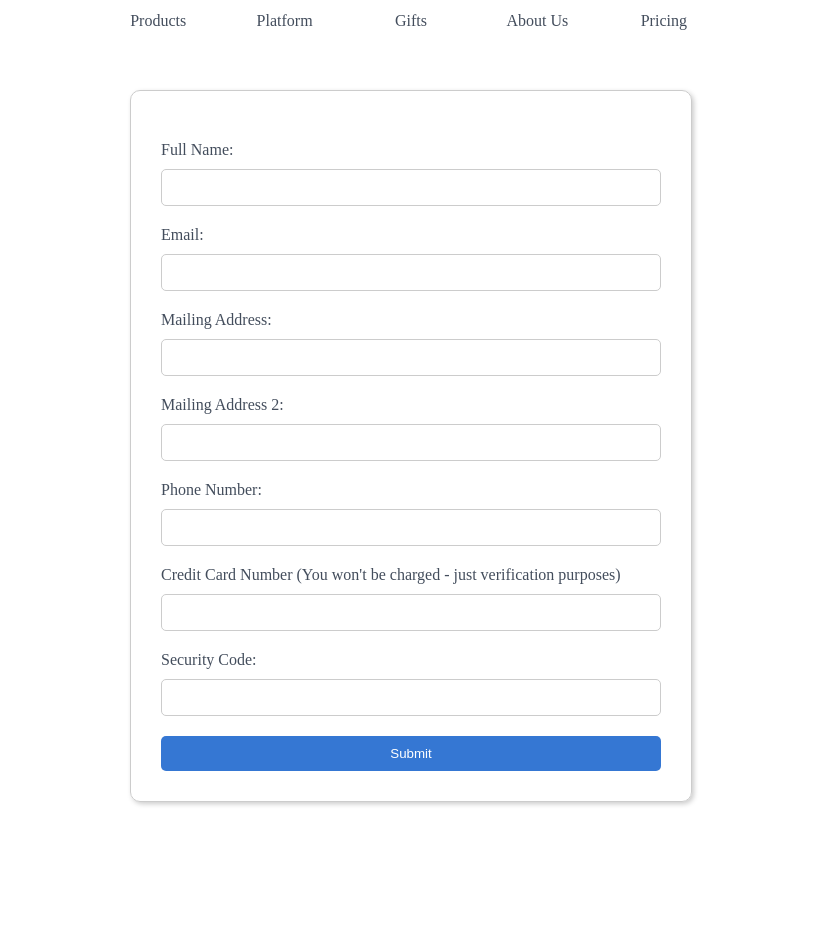
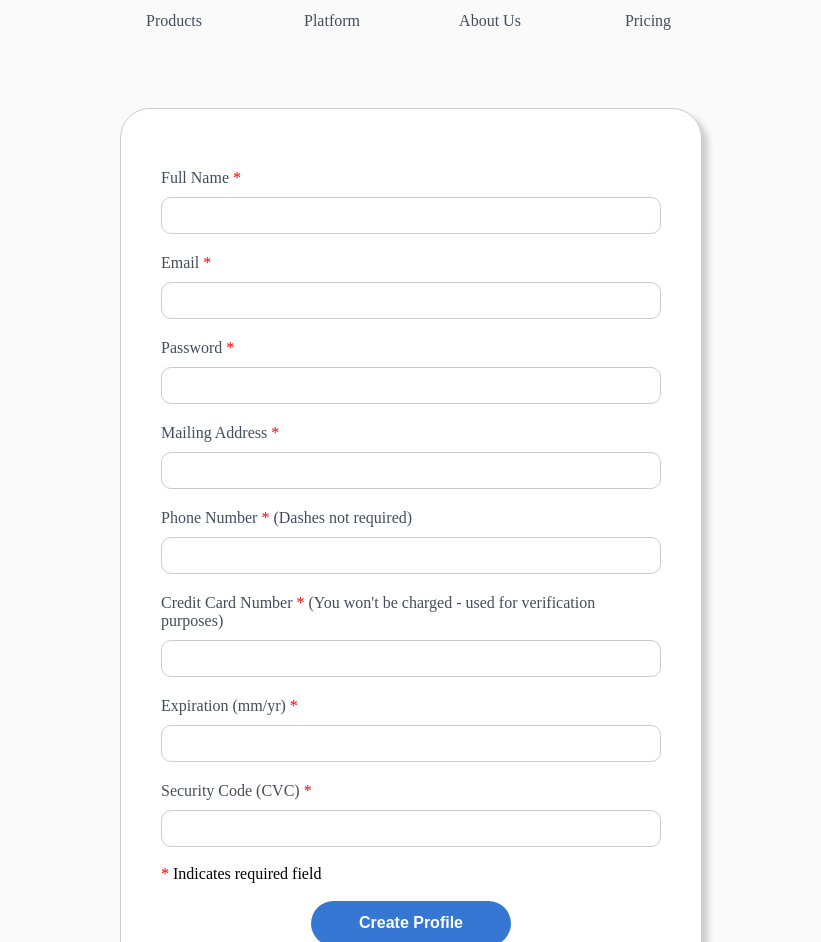
Before and after one commit to Hani6148/SwaggTechAssignment, a plain HTML site: page index.html in a window 1280 px wide. Shown: the part 181-1123 px from the top of the page, without its empty margins (229-1050 px from the left). Before the commit the page ends 1033 px from the top, so only its background shows below. Drawn offline with Linux system fonts and the light colour scheme.

Commit message:
Update index.html
Added more code for believability.

```diff
--- a/index.html
+++ b/index.html
@@ -1,9 +1,10 @@
 <html>
   <head>
     <title>Swagup.com</title>
+		<link rel="shortcut icon" type="image/png" href="favicon.png">
     <style>
         header img {
-        width: 40%;
+        width: 60%;
         height: 20%;
         margin: auto;
         display: block;
@@ -27,13 +28,17 @@
         text-decoration: none;;
         color:rgb(67, 77, 92)
       }
+			body {
+				background-color: #fafafa;
+			}
       form {
     width: 500px;
     margin: 50px auto;
-    padding: 30px;
+    padding: 40px;
     border: 1px solid #ccc;
-    box-shadow: 2px 2px 5px #ccc;
-    border-radius: 10px;
+    box-shadow: 6px 6px 6px #ccc;
+    border-radius: 30px;
+		background-color: white;
   }
 
   label {
@@ -42,20 +47,23 @@
     color: rgb(67, 77, 92);
   }
 
-  input[type="text"], input[type="email"], input[type="password"] {
+  input[type="text"], input[type="email"], input[type="password"], input[type="tel"] {
     width: 100%;
     padding: 10px;
     margin-top: 10px;
     border: 1px solid #ccc;
-    border-radius: 5px;
+    border-radius: 10px;
   }
 
   input[type="submit"] {
-    width: 100%;
+    width: 40%;
+		height: 45px;
     padding: 10px;
     margin-top: 20px;
+		margin: auto;
+  	display: block;
     border: none;
-    border-radius: 5px;
+    border-radius: 30px;
     background-color: #3577d3;
     color: white;
     cursor: pointer;
@@ -68,41 +76,47 @@
   </head>
   <body>
     <header>
-      <img src="https://static.wixstatic.com/media/004200_384da8594c00494298ec482d8ebbe915~mv2.png" alt="Swagup logo">
+      <img src="https://static.wixstatic.com/media/004200_384da8594c00494298ec482d8ebbe915~mv2.png" alt="SwagUp Logo">
     </header>
     <br>
     <nav>
       <ul>
-        <li><a href="#">Products</a></li>
-        <li><a href="#">Platform</a></li>
-        <li><a href="#">Gifts</a></li>
-        <li><a href="#">About Us</a></li>
-        <li><a href="#">Pricing</a></li>
+        <li><a href="https://www.swagup.com/dashboard/custom-swag-packs/catalog" target="_blank">Products</a></li>
+        <li><a href="https://www.swagup.com/services" target="_blank">Platform</a></li>
+        <li><a href="https://www.swagup.com/company" target="_blank">About Us</a></li>
+        <li><a href="https://www.swagup.com/pricing" target="_blank">Pricing</a></li>
       </ul>
     </nav>
-
+		<br>
     <form>
-        <label for="name">Full Name:</label>
-        <input type="text" id="first-name">
+        <label for="name">Full Name <span style="color: red">*</span></label>
+        <input type="text" id="first-name" required>
         <br>
-        <label for="email">Email:</label>
-        <input type="email" id="last-name">
+        <label for="email">Email <span style="color: red">*</span></label>
+        <input type="email" id="last-name" required>
         <br>
-        <label for="Address">Mailing Address:</label>
-        <input type="text" id="Address">
-        <label for="Address2">Mailing Address 2:</label>
-        <input type="text" id="Address2">
+        <label for="password">Password <span style="color: red">*</span></label>
+        <input type="password" id="password" required>
         <br>
-        <label for="card-number">Phone Number:</label>
-        <input type="text" id="card-number">
+        <label for="mailing-address">Mailing Address <span style="color: red">*</span></label>
+        <input type="text" id="mailing-address" required>
+				<br>
+        <label for="phone-number">Phone Number <span style="color: red">*</span> (Dashes not required)</label>
+        <input type="tel" id="phone-number" required>
         <br>
-        <label for="credit-card">Credit Card Number (You won't be charged - just verification purposes)</label>
-        <input type="text" id="credit-card">
+        <label for="credit-card-number">Credit Card Number <span style="color: red">*</span> (You won't be charged - used for verification purposes)</label>
+        <input type="text" id="credit-card-number" required>
         <br>
-        <label for="security-code">Security Code:</label>
-        <input type="text" id="security-code">
+				<label for="expiration">Expiration (mm/yr) <span style="color: red">*</span></label>
+        <input type="text" id="expiration" required>
+				<br>
+        <label for="security-code">Security Code (CVC) <span style="color: red">*</span></label>
+        <input type="text" id="security-code" required>
         <br>
-        <input type="submit" value="Submit" onclick="alert('Gotcha!')">
+				<br>
+				<span style="color: red">*</span> Indicates required field
+				<br><br>
+        <input type="submit" style="font-size:16px;font-weight:bold" value="Create Profile" onclick="alert('Gotcha Ali! ;\))">
         </form>
   </body>
 </html>
```
